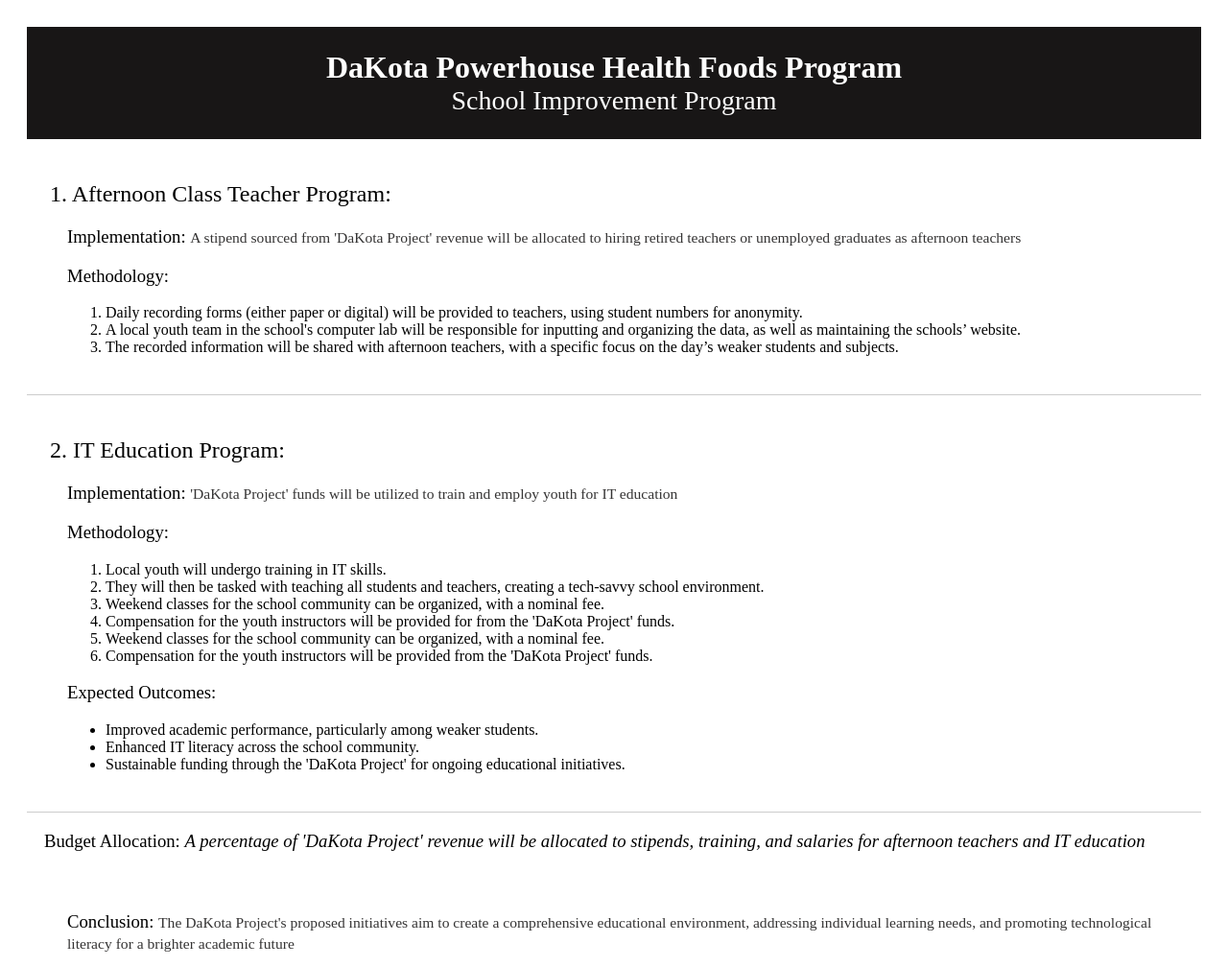
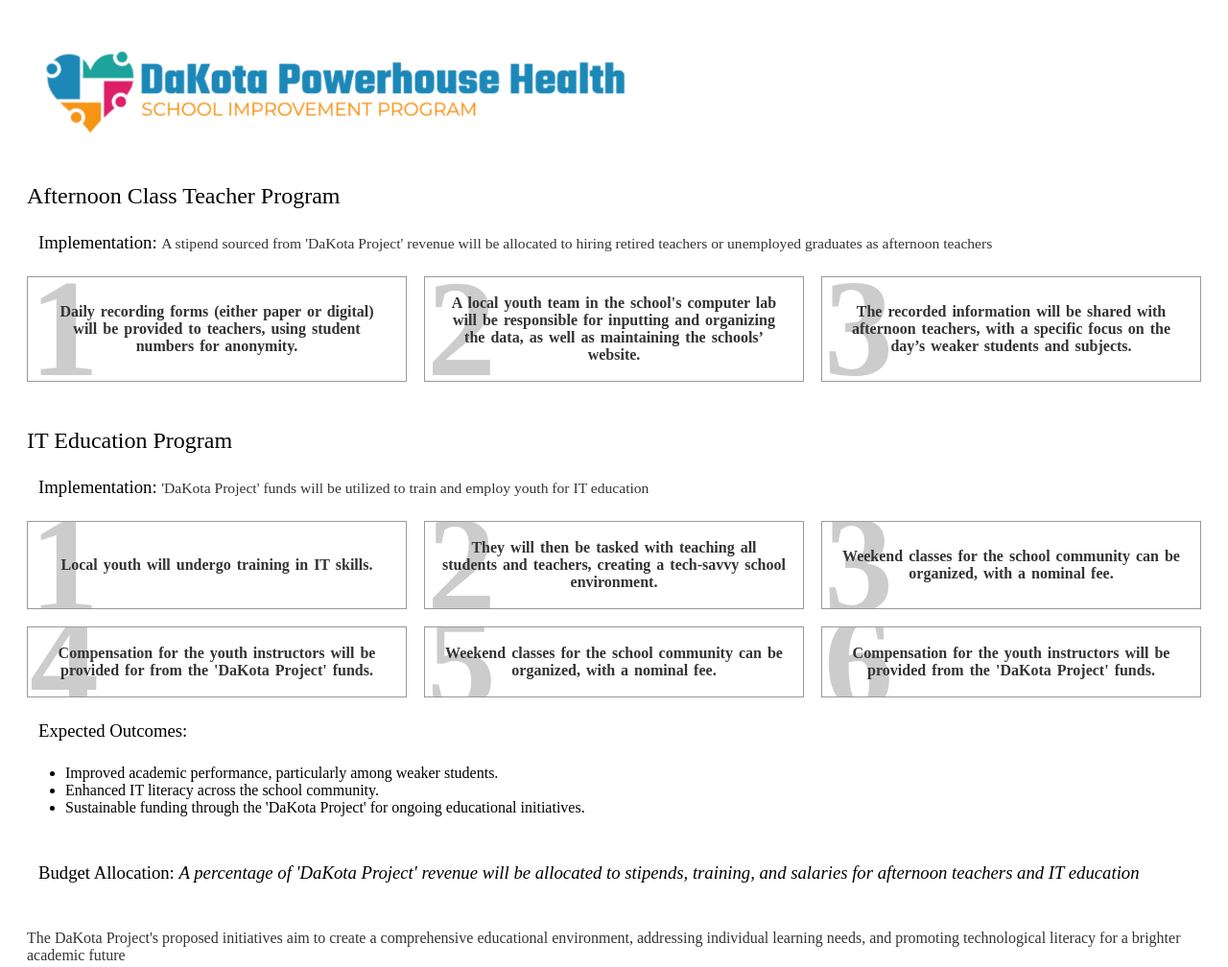
Before and after one commit to KumiM01/school_improvement, a plain HTML site: page index.html in a window 1280 px wide. Shown: the top 1008 px of the page at 96% size. Drawn offline with Linux system fonts and the light colour scheme.

Commit message:
refactor: re-design the website

```diff
--- a/index.html
+++ b/index.html
@@ -9,15 +9,21 @@
   </head>
 
   <body>
+    <!-- website - header -->
     <header>
-      <h1>DaKota Powerhouse Health Foods Program</h1>
-      <span>School Improvement Program</span>
+      <img
+        class="logo"
+        src="assets/logo.png"
+        alt="DaKota Health Foods Project"
+      />
     </header>
+
+    <!-- main section -->
+    <main>
       <!-- Afternoon programmes -->
       <section>
-      <h2 class="section-header">1. Afternoon Class Teacher Program:</h2>
+        <h2 class="section-header">Afternoon Class Teacher Program</h2>
 
-      <div class="section-content">
         <h3>
           Implementation:
           <small>
@@ -26,30 +32,36 @@
             teachers
           </small>
         </h3>
-      </div>
-      <div class="section-content">
-        <h3>Methodology:</h3>
-        <ol>
+
+        <ol class="horizontal-list">
           <li>
-            Daily recording forms (either paper or digital) will be provided to
-            teachers, using student numbers for anonymity.
+            <span class="background-text">1</span>
+            <p>
+              Daily recording forms (either paper or digital) will be provided
+              to teachers, using student numbers for anonymity.
+            </p>
           </li>
           <li>
-            A local youth team in the school's computer lab will be responsible
-            for inputting and organizing the data, as well as maintaining the
-            schools’ website.
+            <span class="background-text">2</span>
+            <p>
+              A local youth team in the school's computer lab will be
+              responsible for inputting and organizing the data, as well as
+              maintaining the schools’ website.
+            </p>
           </li>
           <li>
+            <span class="background-text">3</span>
+            <p>
               The recorded information will be shared with afternoon teachers,
               with a specific focus on the day’s weaker students and subjects.
+            </p>
           </li>
         </ol>
-      </div>
       </section>
 
       <!-- IT Education Program -->
       <section>
-      <h2 class="section-header">2. IT Education Program:</h2>
+        <h2 class="section-header">IT Education Program</h2>
 
         <div class="section-content">
           <h3>
@@ -61,28 +73,47 @@
           </h3>
         </div>
         <div class="section-content">
-        <h3>Methodology:</h3>
-        <ol>
-          <li>Local youth will undergo training in IT skills.</li>
+          <ol class="horizontal-list">
             <li>
-            They will then be tasked with teaching all students and teachers,
-            creating a tech-savvy school environment.
+              <span class="background-text">1</span>
+              <p>Local youth will undergo training in IT skills.</p>
             </li>
             <li>
-            Weekend classes for the school community can be organized, with a
-            nominal fee.
+              <span class="background-text">2</span>
+              <p>
+                They will then be tasked with teaching all students and
+                teachers, creating a tech-savvy school environment.
+              </p>
             </li>
             <li>
-            Compensation for the youth instructors will be provided for from the
-            'DaKota Project' funds.
+              <span class="background-text">3</span>
+              <p>
+                Weekend classes for the school community can be organized, with
+                a nominal fee.
+              </p>
             </li>
             <li>
-            Weekend classes for the school community can be organized, with a
-            nominal fee.
+              <span class="background-text">4</span>
+              <p>
+                Compensation for the youth instructors will be provided for from
+                the 'DaKota Project' funds.
+              </p>
             </li>
+
             <li>
+              <span class="background-text">5</span>
+              <p>
+                Weekend classes for the school community can be organized, with
+                a nominal fee.
+              </p>
+            </li>
+
+            <li>
+              <span class="background-text">6</span>
+              <p>
                 Compensation for the youth instructors will be provided from the
                 'DaKota Project' funds.
+              </p>
             </li>
           </ol>
         </div>
@@ -117,22 +148,18 @@
       <section>
         <h2 class="section-header"></h2>
 
-      <div class="section-content">
-        <h3>
-          Conclusion:
-          <small>
+        <p style="color: rgb(53, 52, 52)">
           The DaKota Project's proposed initiatives aim to create a
-            comprehensive educational environment, addressing individual
-            learning needs, and promoting technological literacy for a brighter
-            academic future
-          </small>
-        </h3>
-      </div>
+          comprehensive educational environment, addressing individual learning
+          needs, and promoting technological literacy for a brighter academic
+          future
+        </p>
       </section>
+    </main>
 
     <footer>
       <a href="#" target="_blank">
-        <img src="./afternoonMeals.png" alt="Afternoon Meals" />
+        <img src="./assets/afternoonMeals.png" alt="Afternoon Meals" />
       </a>
     </footer>
 
--- a/style.css
+++ b/style.css
@@ -1,65 +1,97 @@
 * {
   box-sizing: border-box;
+  margin: 0;
 }
 
 html,
 body {
-  margin: 0;
+  width: 100%;
 }
 
-body {
-  padding: 28px;
-}
-
-header,
-section,
-footer {
-  padding: 24px;
+main {
+  position: relative;
+  width: 100%;
+  max-width: 1280px;
+  margin: 0 auto;
+  padding: 0 28px;
 }
 
 header {
-  background: rgb(24, 22, 22);
-  color: white;
-  text-align: center;
+  padding: 24px 32px;
   width: 100%;
-}
-
-header > h1 {
-  font-size: 32px;
-  margin: 0;
-}
-
-header > span {
-  font-size: 28px;
 }
 
 h2,
 h3 {
   font-weight: normal;
+  padding-bottom: 24px;
 }
 
-h3 > small {
+h3 {
+  margin-left: 12px;
+}
+
+small {
   color: rgb(53, 52, 52);
 }
 
-.section-content {
-  padding-left: 18px;
+section {
+  margin-bottom: 48px;
 }
 
-section {
-  border-bottom: 1px solid #ccc;
+ol {
+  padding: 0;
 }
 
 footer {
   width: 100%;
   display: flex;
   align-items: center;
-  justify-items: center;
+  justify-content: center;
+  padding: 24px;
 }
 
-img {
+footer > img {
   width: 100%;
-  max-width: 340px;
+  max-width: 240px;
+}
+
+.logo {
+  width: 100%;
+  max-width: 640px;
+  /* margin-left: 32px; */
+}
+
+.horizontal-list {
+  display: grid;
+  grid-template-columns: auto auto auto;
+  gap: 18px;
+  margin-bottom: 24px;
+  text-align: center;
+  word-spacing: 2px;
+}
+
+.horizontal-list li {
+  display: flex;
+  align-items: center;
+  justify-content: center;
+  aspect-ratio: auto;
+  border: 1px solid #999;
+  padding: 18px;
+  font-weight: bolder;
+  color: #333;
+  position: relative;
+  overflow: hidden;
+}
+
+.background-text {
+  position: absolute;
+  z-index: -1;
+  left: 2px;
+  color: #ccc;
+  font-size: 9rem;
+  font-weight: 600;
+  padding-right: -18px;
 }
 
 /*
```
Also changed, not shown: assets/afternoonMeals.png (renamed from afternoonMeals.png), assets/logo.png (added), 1 other file. Lines whose indentation alone changed are shown as unchanged.
